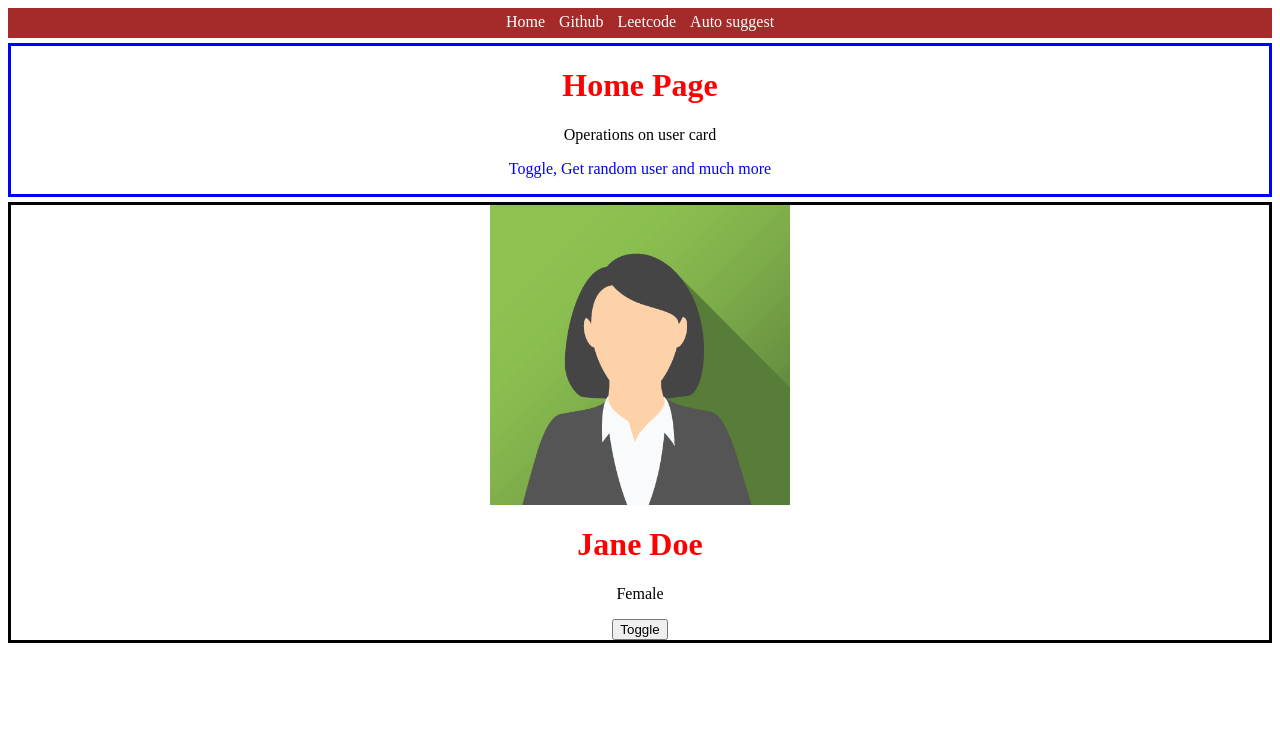
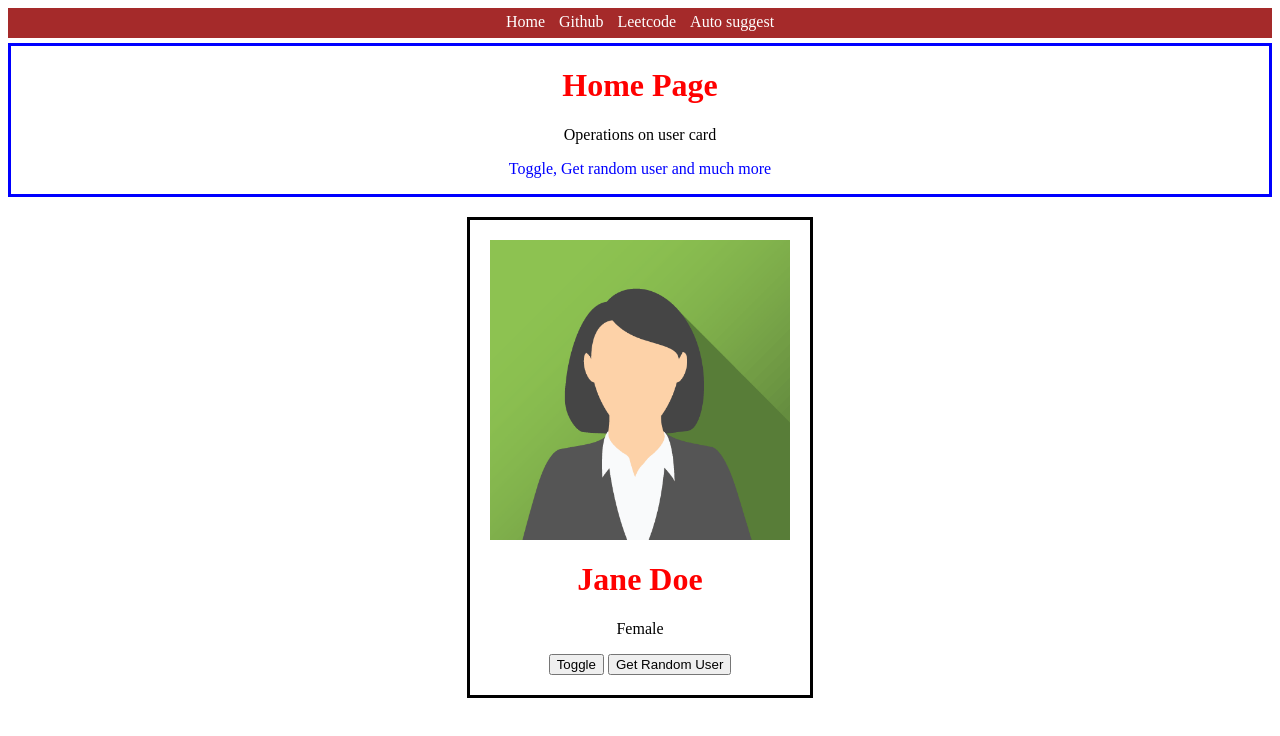
Before and after one commit to Deekshita2327/auto-Connect, a plain HTML site: page frontend/index.html in a window 1280 px wide. Drawn offline with Linux system fonts and the light colour scheme.

Commit message:
initial commit

```diff
--- a/frontend/index.css
+++ b/frontend/index.css
@@ -36,11 +36,17 @@
     color :aliceblue;
     text-decoration: underline;
 }
-
+#card-container{
+    display:flex;
+    justify-content: center;
+    align-items: center;
+}
 #card{
-  align-items: center;
-  margin-top: 5px;
-  border:3px solid black;
+      border: 3px solid black;
+    display: inline-block;
+    padding: 20px;
+    margin: 20px auto;
+    text-align: center;
 }
 
 #card-img{
--- a/frontend/index.html
+++ b/frontend/index.html
@@ -19,7 +19,7 @@
     <p id="p1"> Operations on user card</p>
     <p id="p2"> Toggle, Get random user and much more</p>
   </div>
-
+<div id="card-container">
   <div id="card">
     <div id="card-img">
       <img id="img" src="./image/jane.png" alt="no img found">
@@ -29,8 +29,10 @@
       <h1 id="card-name"> Jane Doe </h1>
       <p id="card-gender"> Female </p>
       <button onclick="toggle()" id="card-toggle"> Toggle </button>
+      <button onclick="getRandomUser()">Get Random User</button>
     </div>
   </div>
+</div>
   <script src="index.js"></script>
 </body>
 </html>
--- a/frontend/index.js
+++ b/frontend/index.js
@@ -25,3 +25,23 @@
 console.log("Hello from JS");
 
 alert("Hello from JS");
+function getRandomUser() {
+    fetch("https://randomuser.me/api")
+        .then(function(data) {
+            return data.json();
+        })
+        .then(function(parsedData) {
+
+            let gender = parsedData.results[0].gender;
+
+            let first = parsedData.results[0].name.first;
+            let last = parsedData.results[0].name.last;
+            let name = first + " " + last;
+
+            let imageUrl = parsedData.results[0].picture.large;
+
+            document.getElementById("card-gender").innerText = gender;
+            document.getElementById("card-name").innerText = name;
+            document.getElementById("img").src = imageUrl;
+        });
+}
```
